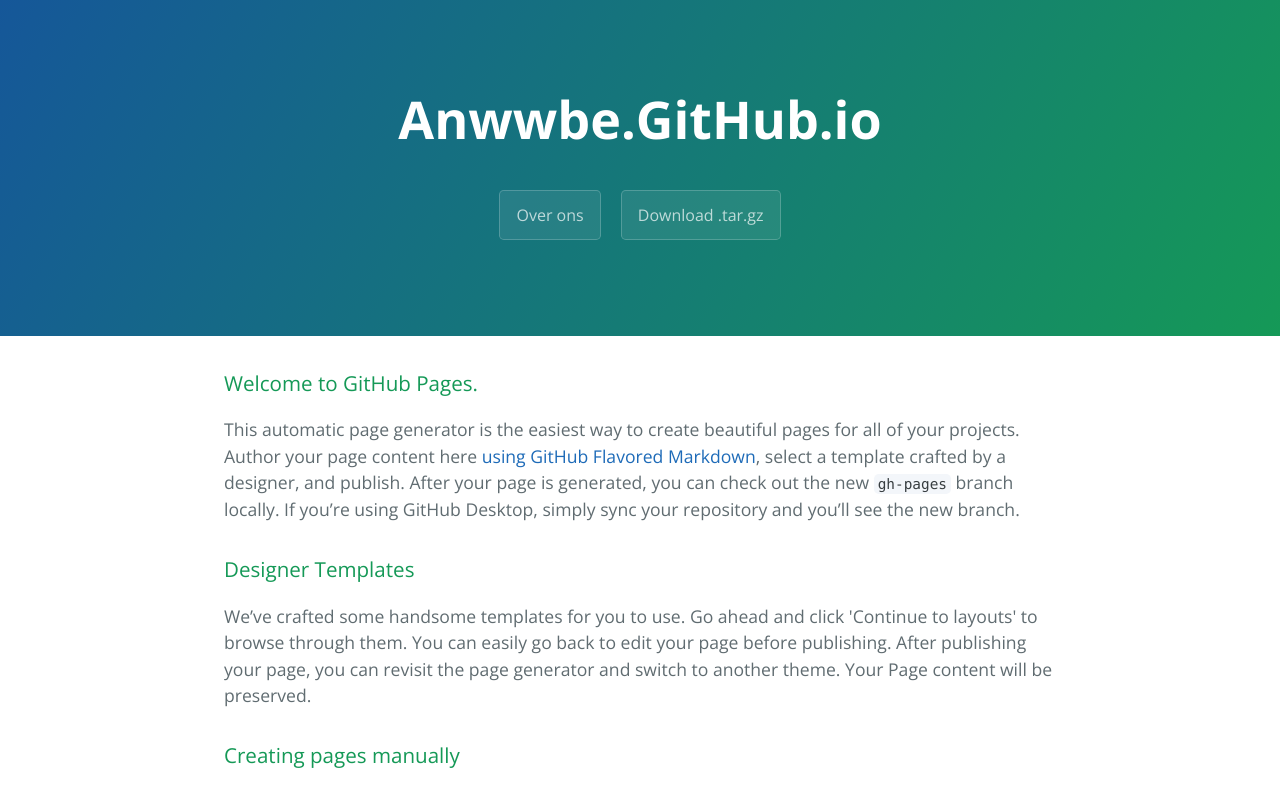
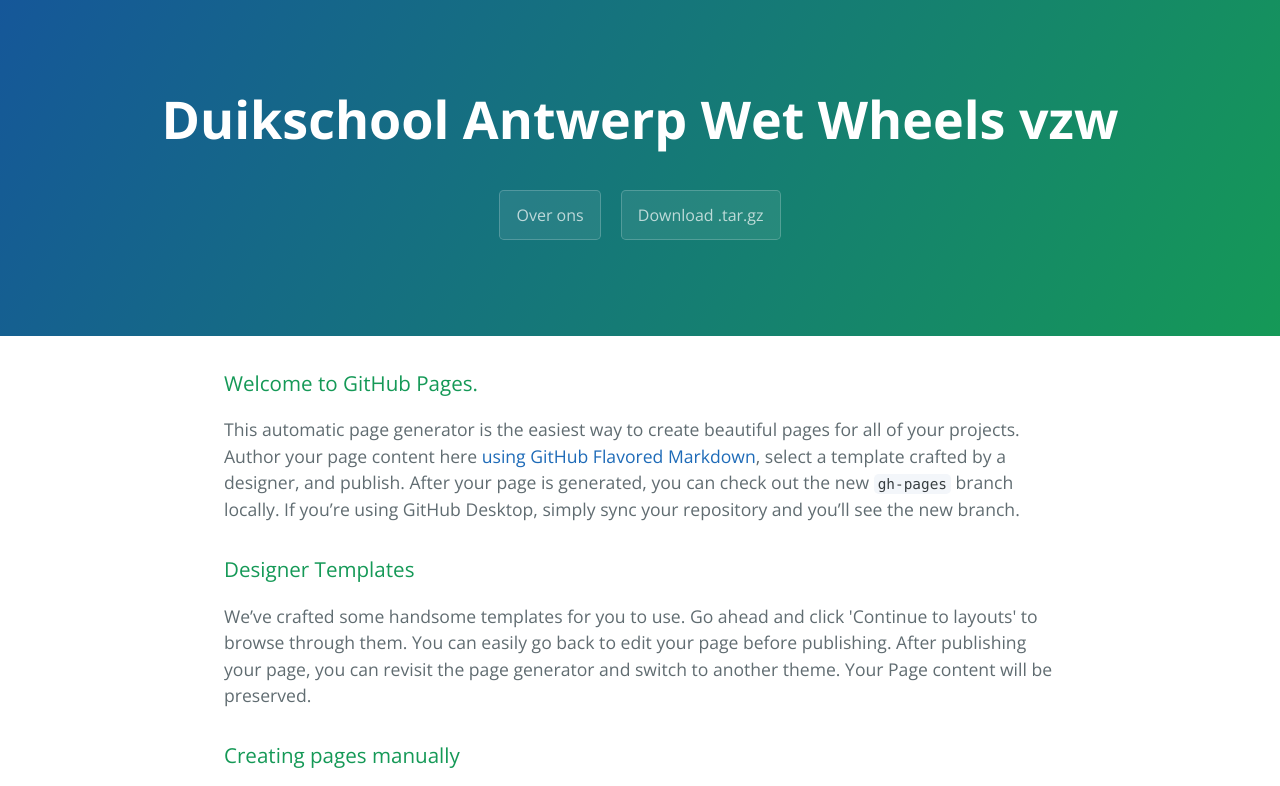
Before and after one commit to hanssterkendries/anwwbe.github.io, a plain HTML site: page index.html in a window 1280 px wide. Shown: the top 786 px of the page. Drawn offline with nearby package versions, Linux system fonts and the light colour scheme.

Commit message:
Update index.html

```diff
--- a/index.html
+++ b/index.html
@@ -11,10 +11,10 @@
   </head>
   <body>
     <section class="page-header">
-      <h1 class="project-name">Anwwbe.GitHub.io</h1>
+      <h1 class="project-name">Duikschool Antwerp Wet Wheels vzw</h1>
       <h2 class="project-tagline"></h2>
 
-      <a href="https://github.com/antwerpwetwheels/anwwbe.github.io/zipball/master" class="btn">Over ons</a>
+      <a href="#over-ons" class="btn">Over ons</a>
       <a href="https://github.com/antwerpwetwheels/anwwbe.github.io/tarball/master" class="btn">Download .tar.gz</a>
     </section>
 
@@ -25,7 +25,7 @@
 <p>This automatic page generator is the easiest way to create beautiful pages for all of your projects. Author your page content here <a href="https://guides.github.com/features/mastering-markdown/">using GitHub Flavored Markdown</a>, select a template crafted by a designer, and publish. After your page is generated, you can check out the new <code>gh-pages</code> branch locally. If you’re using GitHub Desktop, simply sync your repository and you’ll see the new branch.</p>
 
 <h3>
-<a id="designer-templates" class="anchor" href="#designer-templates" aria-hidden="true"><span aria-hidden="true" class="octicon octicon-link"></span></a>Designer Templates</h3>
+<a id="over-ons" class="anchor" href="#over-ons" aria-hidden="true"><span aria-hidden="true" class="octicon octicon-link"></span></a>Designer Templates</h3>
 
 <p>We’ve crafted some handsome templates for you to use. Go ahead and click 'Continue to layouts' to browse through them. You can easily go back to edit your page before publishing. After publishing your page, you can revisit the page generator and switch to another theme. Your Page content will be preserved.</p>
 
```
